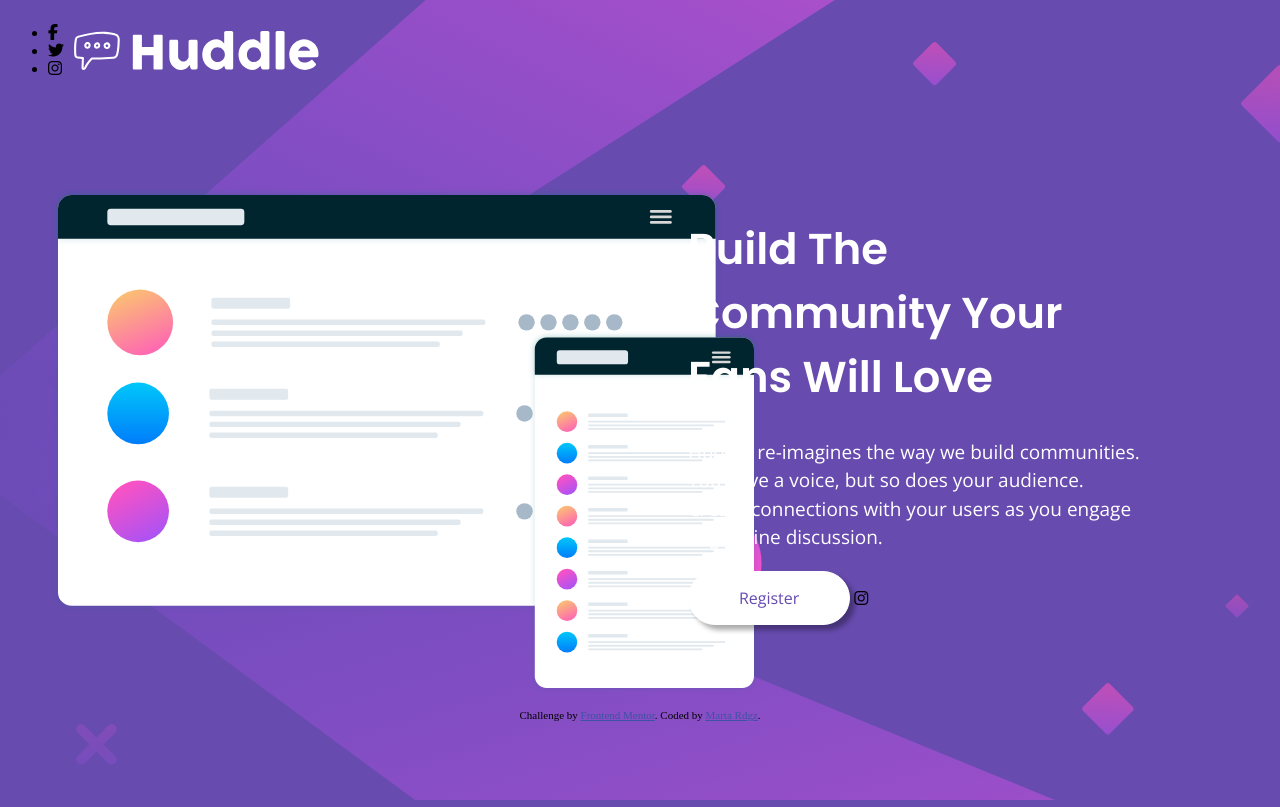
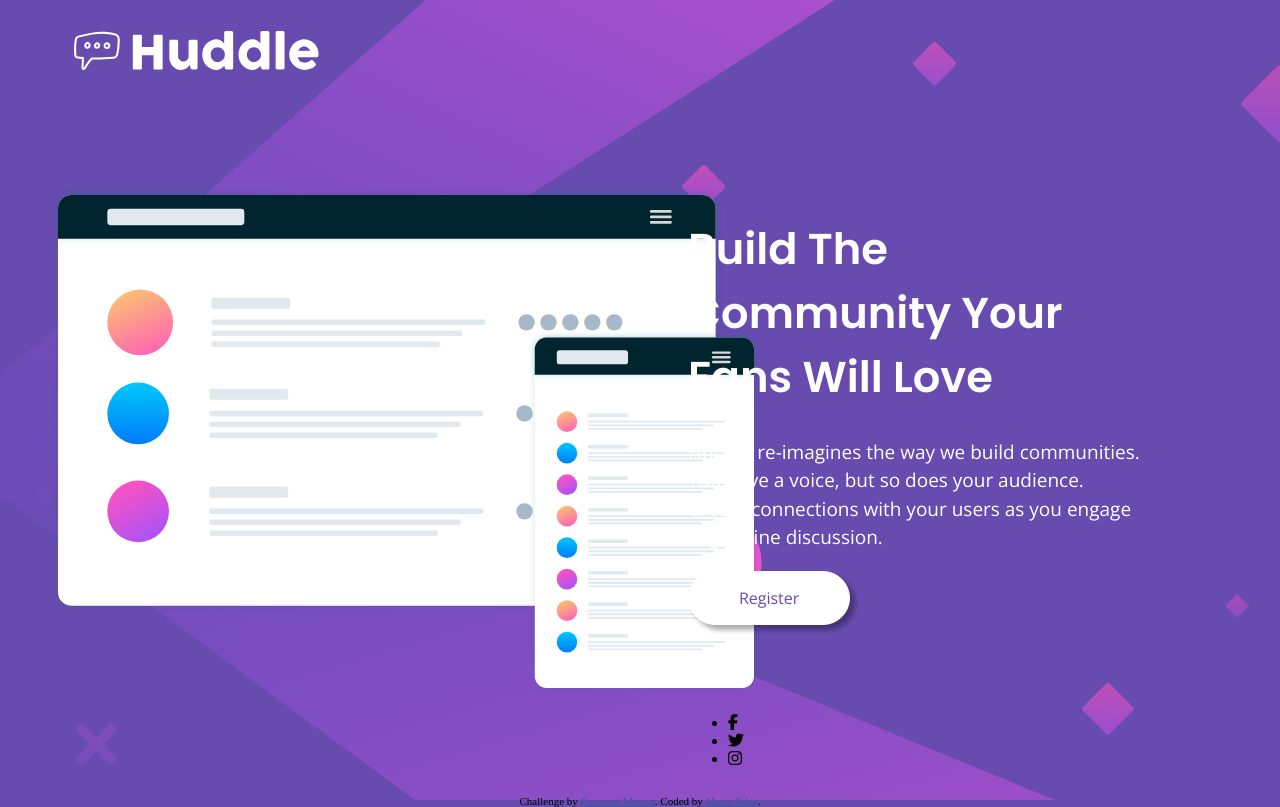
Before and after one commit to marta-00/LandingPage, a plain HTML site: page index.html in a window 1280 px wide. Drawn offline with nearby package versions, Linux system fonts and the light colour scheme.

Commit message:
modified:   index.html 	modified:   style.css

```diff
--- a/index.html
+++ b/index.html
@@ -9,7 +9,7 @@
   <!--<link rel="stylesheet" href="responsive.css"> -->
   <link href="https://fonts.googleapis.com/css2?family=Poppins:wght@400;600&display=swap" rel="stylesheet">
   <link href="https://fonts.googleapis.com/css2?family=Open+Sans:wght@400&display=swap" rel="stylesheet">
-  <script src="https://kit.fontawesome.com/2c36e9b7b1.js" crossorigin="anonymous"></script>
+  <script src="https://kit.fontawesome.com/4305287a30.js" crossorigin="anonymous"></script>
 </head>
 <body>
     <header>
@@ -25,7 +25,6 @@
       <p>Huddle re-imagines the way we build communities. You have a voice, but so does your audience.
       Create connections with your users as you engage in genuine discussion.</p>
       <button>Register</button>
-      <i class="fab fa-instagram"></i>
     </div>
 
     <ul class="media">
--- a/style.css
+++ b/style.css
@@ -5,7 +5,7 @@
 
 body {
     display: grid;
-    grid: 180px 1fr 10px / 3% 50% 36% auto;
+    grid: 180px 1fr auto 10px / 3% 50% 36% auto;
     column-gap: 5px;
     background-color: var(--violet);
     background-image: url(./images/bg-desktop.svg);
@@ -64,8 +64,13 @@ header {
     color: white;
 }
 
+.media {
+    grid-row: 3 / 4;
+    grid-column: 3 / 4;
+}
+
 footer {
-    grid-row: 3 / 4;
+    grid-row: 4 / 5;
     grid-column: span 4;
 }
 .attribution { font-size: 11px; text-align: center; }
```
